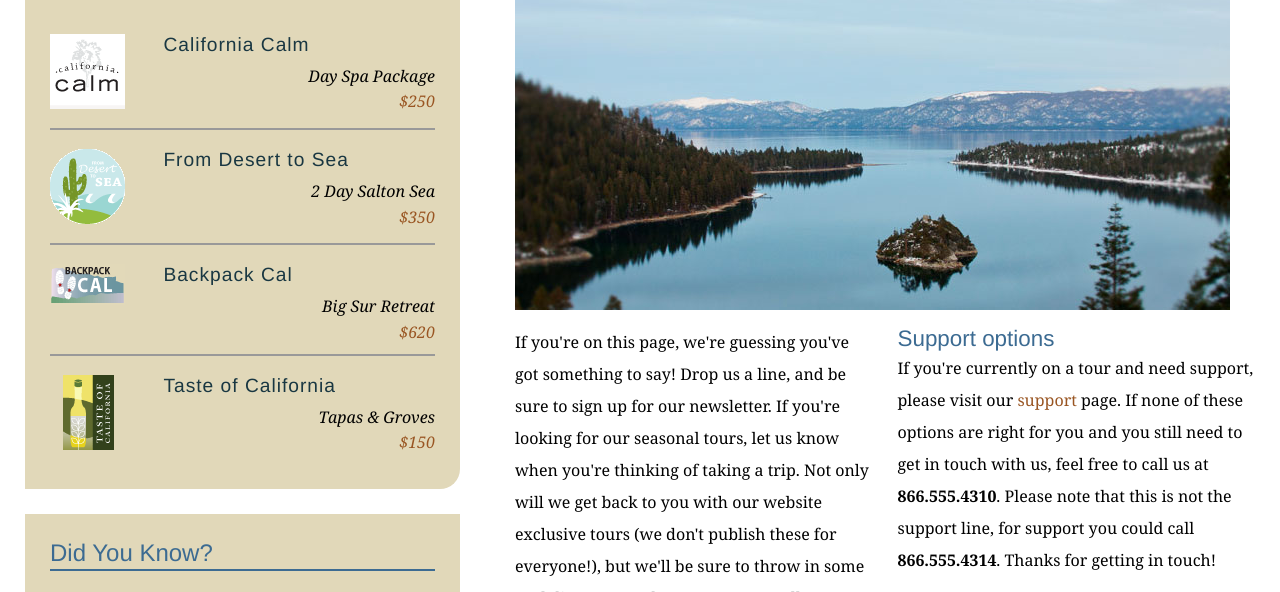
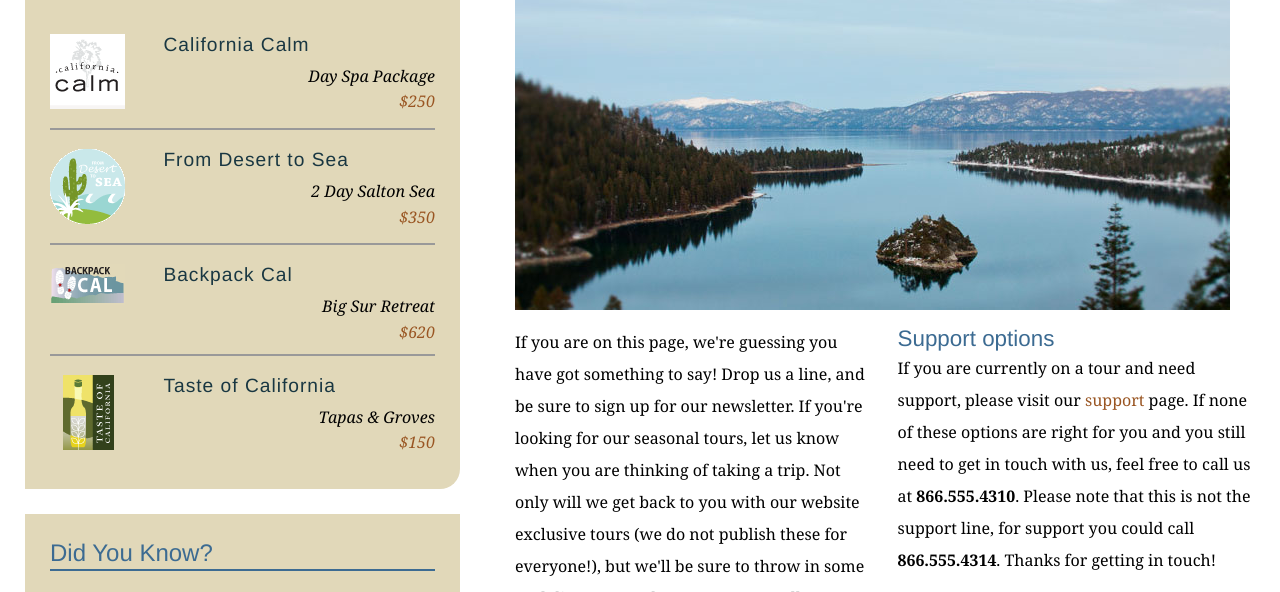
Before and after one commit to jarclan/explore_california, a plain HTML site: page contact.html in a window 1280 px wide. Shown: the part 342-934 px from the top of the page. Drawn offline with Linux system fonts and the light colour scheme.

Commit message:
Removed contractions from contact page text

```diff
--- a/contact.html
+++ b/contact.html
@@ -68,10 +68,10 @@
           <h1>Get in touch</h1>
           <img src="assets/images/emerald_bay.jpg" alt="Beautiful Lake Tahoe" class="articleImage" />
           <div class="multiCol">
-            <p>If you're on this page, we're guessing you've got something to say! Drop us a line, and be sure to sign up for our newsletter. If you're looking for our seasonal tours,  let us know when you're thinking of taking a trip. Not only will we get back to you with our website exclusive tours (we don't publish these for everyone!), but we'll be sure to throw in some cool discounts and tour extras as well.</p>
+            <p>If you are on this page, we're guessing you have got something to say! Drop us a line, and be sure to sign up for our newsletter. If you're looking for our seasonal tours,  let us know when you are thinking of taking a trip. Not only will we get back to you with our website exclusive tours (we do not publish these for everyone!), but we'll be sure to throw in some cool discounts and tour extras as well.</p>
 
             <h2>Support options</h2>
-            <p>If you're currently on a tour and need support, please visit our <a href="support.html">support</a> page. If none of these options are right for you and you still need to get in touch with us, feel free to call us at<span class="phone"> <strong>866.555.4310</strong>. Please note that this is not the support line, for support you could call </span><strong>866.555.4314</strong>. Thanks for getting in touch!</p>
+            <p>If you are currently on a tour and need support, please visit our <a href="support.html">support</a> page. If none of these options are right for you and you still need to get in touch with us, feel free to call us at<span class="phone"> <strong>866.555.4310</strong>. Please note that this is not the support line, for support you could call </span><strong>866.555.4314</strong>. Thanks for getting in touch!</p>
           </div>
 
           <form id="frmContact" name="frmContact" method="post" action="contact_process.html">
```
